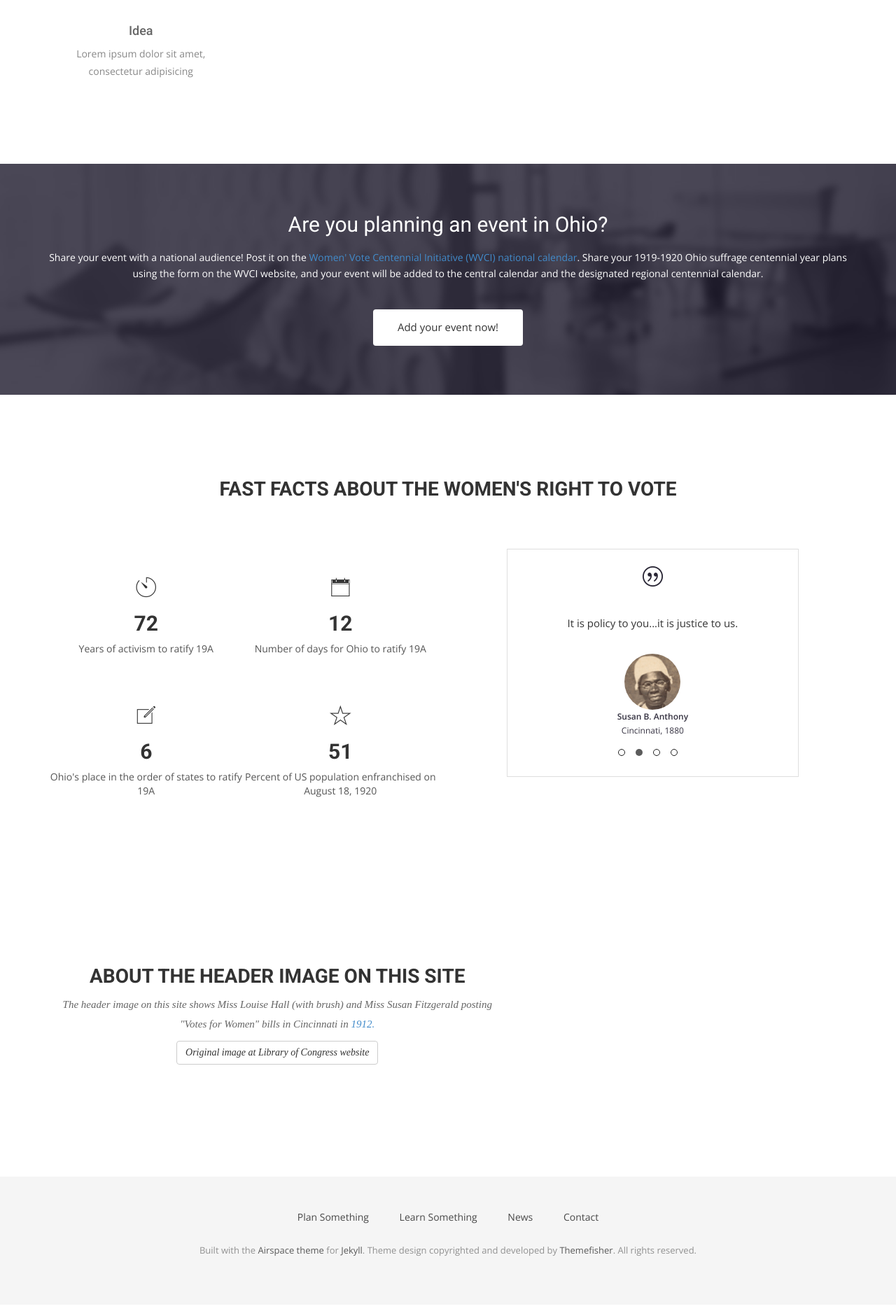
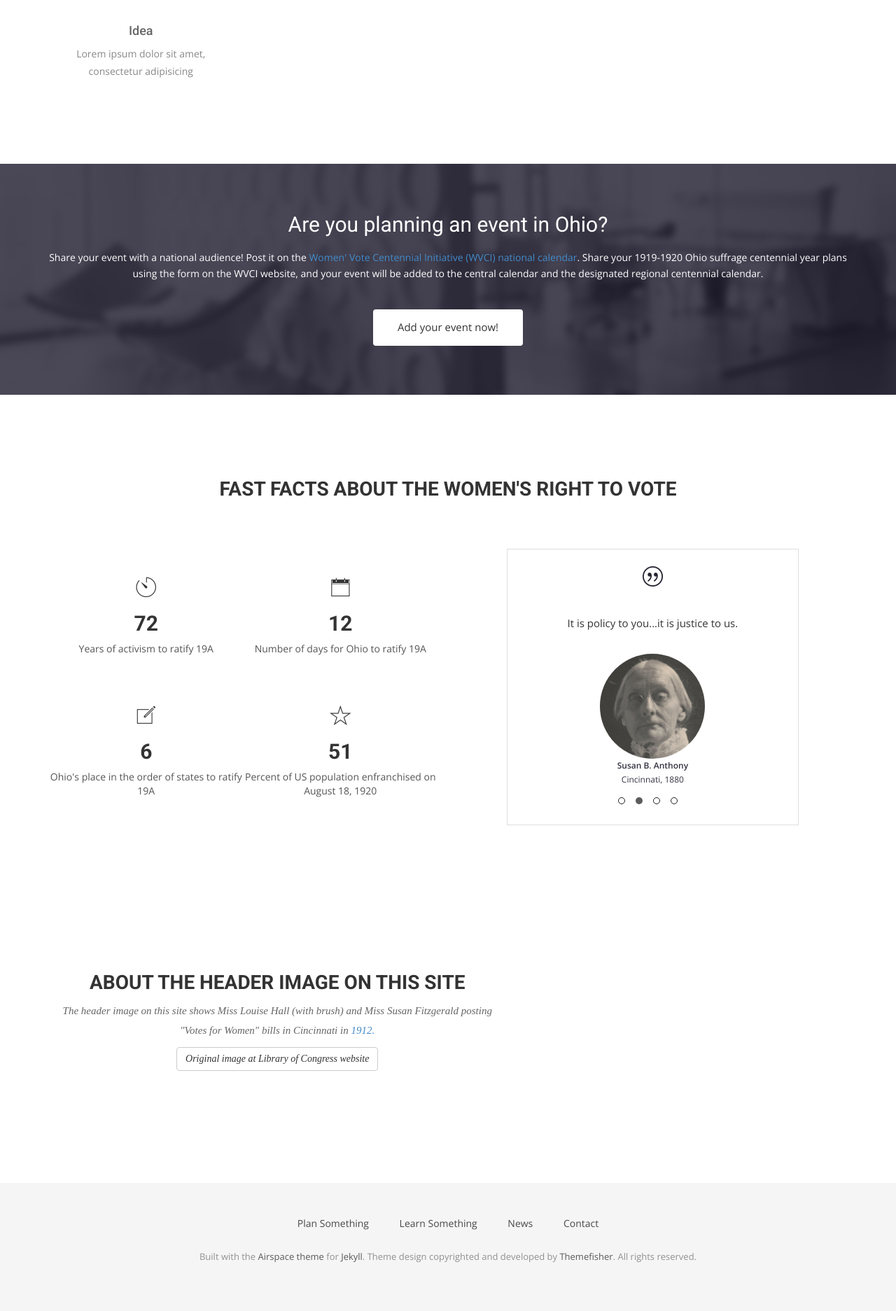
Before and after one commit to OhioSuffrageCentennial/ohiosuffragecentennial, a Jekyll site: the page built from index.html, in a window 1280 px wide. Shown: the part 2483-4356 px from the top of the page at 70% size. Built offline with Jekyll 4.4.1, drawn with Linux system fonts in a browser that asks for light colours; nearby versions of some CDN libraries; some web fonts are replaced.

Commit message:
test susan b anthony pic

```diff
--- a/_data/testimonials.yml
+++ b/_data/testimonials.yml
@@ -5,7 +5,7 @@
 - name: Susan B. Anthony
   title: Cincinnati, 1880
   testimonial: "It is policy to you...it is justice to us."
-  image: img/sojourner-truth-LOC-2017648645-2.jpg
+  image: img/susan-b-anthony-LOC-2001704086.jpg
 - name: Ernestine Rose
   title: Cleveland, 1853
   testimonial: "[Can] what is wrong in one sex...be right in the other?"
```
Also changed, not shown: img/sojourner-truth-LOC-2017648645-2.jpg (deleted), img/sojourner-truth-LOC-2017648645.jpg, img/susan-b-anthony-LOC-2001704086.jpg (added).
